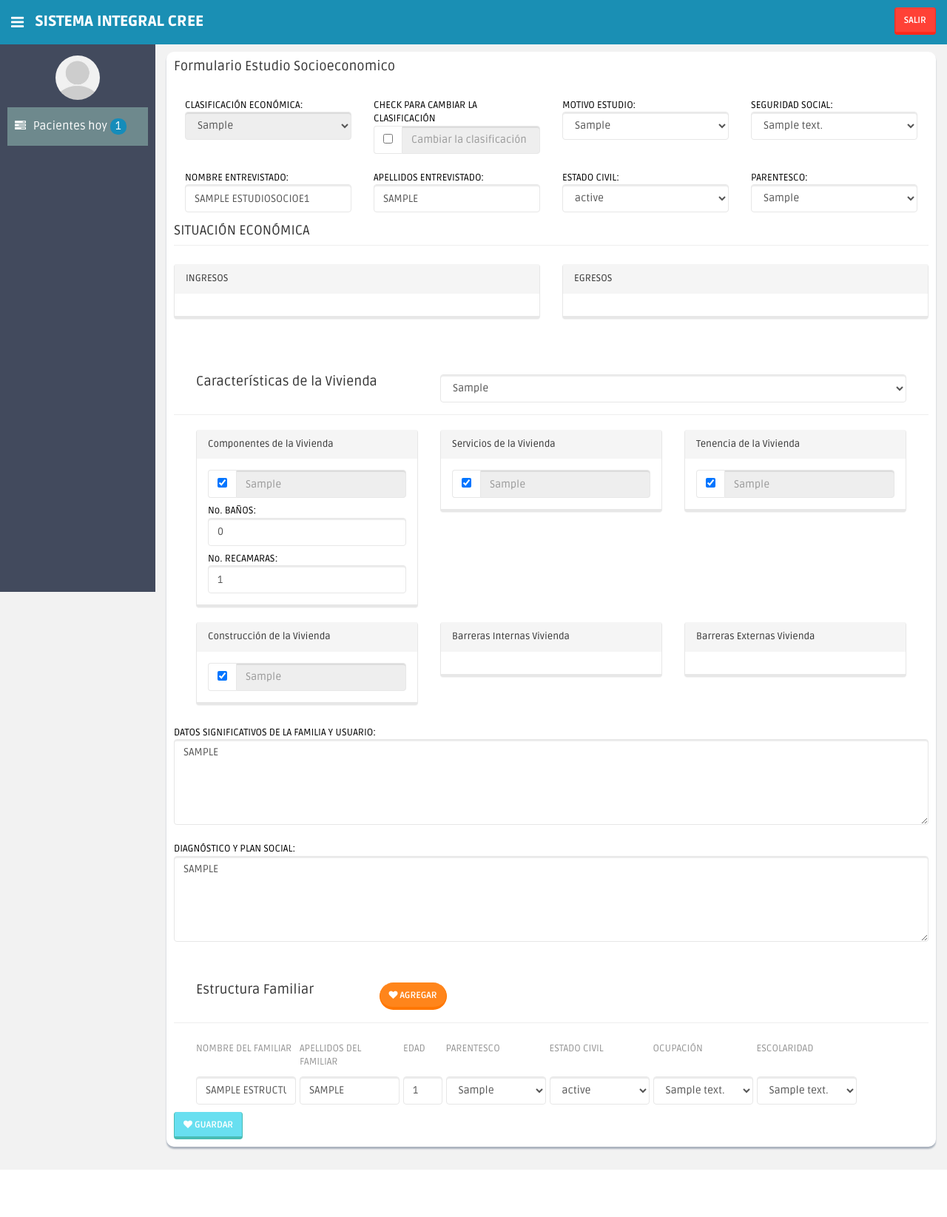
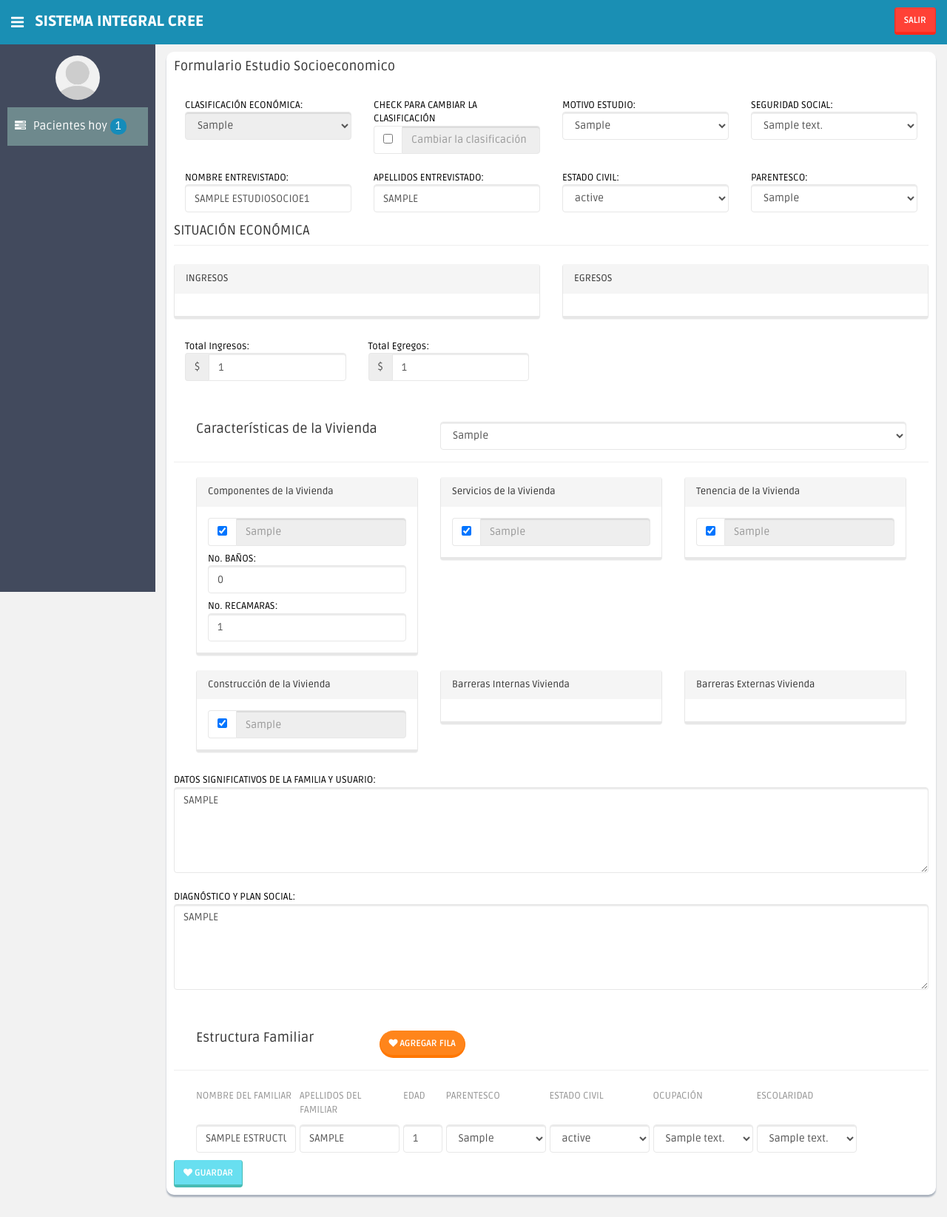
Before and after one commit to JanidHam/CREE, a Django app: template preconsulta/templates/preconsulta/PrevaloracionEstudioS.html in a window 1280 px wide. Shown: the whole page at 74% size. Before the commit the page ends 1581 px from the top, so only its background shows below. Run offline with Django 3.2, Linux system fonts and the light colour scheme; tables that the repository leaves empty hold one stand-in row (values such as "Sample post"); the template is opened without the code that fills it: values that come from a table or form of the project are taken from there, most other values are stand-ins (such as "Sample title", 1, 10 or a date in 2020); parts of the project's set-up code (start-up, migrations or seed data) failed here and were passed over; some libraries are stand-ins or nearby versions.

Commit message:
Se agrega una validacion, si la cantidad ingresa en campo de numero de baños y recaramas no es un numero se marca el error, igual en los ingresos y egresos, si se ingresa un valor que no sea un numero lo borra y lo deja en blanco

```diff
--- a/preconsulta/static/preconsulta/assets/js/revision_estudioS.js
+++ b/preconsulta/static/preconsulta/assets/js/revision_estudioS.js
@@ -119,9 +119,17 @@ function validEstudio() {
         if ($apellidoEntrevistado.val() !== '') {
             if ($cantidadBanios.val() !== '') {
                 if ($cantidadRecamaras.val() !== '') {
-                    return true;
+                    if (validIsNumber($cantidadRecamaras.val())) {
+                        if (validIsNumber($cantidadBanios.val())) {
+                            return true;
+                        } else {
+                            alert("La 'Cantidad de Baños' debe ser un número.");
+                        }
+                    } else {
+                        alert("La 'Cantidad de Recámaras' debe ser un número.");
+                    }
                 } else {
-                    alert("La 'Cantidad de Recamaras' no puede ir vacia.");
+                    alert("La 'Cantidad de Recámaras' no puede ir vacia.");
                 }
             } else {
                     alert("La 'Cantidad de Baños' no puede ir vacia.");
@@ -135,13 +143,21 @@ function validEstudio() {
     return false;
 }
 
+function validIsNumber(value) {
+  var pattern = /^\d+$/
+  return pattern.test(value)
+}
+
 function getTotalIngresos() {
     var tempTotal = 0
     for (var i = 0; i < $ingresos.length; i++) {
-        if ($ingresos[i].value !== "")
+        if ($ingresos[i].value !== "" && validIsNumber($ingresos[i].value)) {
             tempTotal += parseInt($ingresos[i].value)
-        else
-            console.log('no es numero')
+        }
+        else {
+            $ingresos[i].value = ""
+            //console.log($ingresos[i])
+        }
     }
     $excedente.val(tempTotal)
     //console.log($excedente.val())
@@ -150,10 +166,13 @@ function getTotalIngresos() {
 function getTotalEgresos() {
     var tempTotal = 0
     for (var i = 0; i < $egresos.length; i++) {
-        if ($egresos[i].value !== "")
+        if ($egresos[i].value !== "" && validIsNumber($egresos[i].value)) {
             tempTotal += parseInt($egresos[i].value)
-        else
-            console.log('no es numero')
+        }
+        else {
+            $egresos[i].value = ""
+            //console.log($egresos[i].value)
+        }
     }
     $deficit.val(tempTotal)
     //console.log($deficit.val())
--- a/preconsulta/templates/preconsulta/PrevaloracionEstudioS.html
+++ b/preconsulta/templates/preconsulta/PrevaloracionEstudioS.html
@@ -127,6 +127,20 @@
 								{% endfor %}
 							</div>
 						</div>
+						<div class="col-lg-6">
+							<label for="deficit" class="control-label">Total Ingresos:</label>
+							<div class="input-group">
+								<span class="input-group-addon">$</span>
+								<input type="text" class="form-control" id="excedente" placeholder="EXCEDENTE" value="{% if estudioSE2 %}{{estudioSE2.excedente}}{% else %}0{% endif %}">
+							</div>
+						</div>
+						<div class="col-lg-6">
+							<label for="deficit" class="control-label">Total Egregos:</label>
+							<div class="input-group">
+								<span class="input-group-addon">$</span>
+								<input type="text" class="form-control" id="deficit" placeholder="DEFICIT"value="{% if estudioSE2 %}{{estudioSE2.deficit}}{% else %}0{% endif %}">
+							</div>
+						</div>
 					</div>
 					<div class="col-lg-6">
 						<div class="panel panel-default">
@@ -158,16 +172,6 @@
 									{% endif %}
 								{% endfor %}
 							</div>
-						</div>
-					</div>
-					<div class="col-lg-4 hidden">
-						<div class="input-group">
-							<span class="input-group-addon">$</span>
-							<input type="text" class="form-control" id="deficit" placeholder="DEFICIT"value="{% if estudioSE2 %}{{estudioSE2.deficit}}{% else %}0{% endif %}">
-						</div>
-						<div class="input-group">
-							<span class="input-group-addon">$</span>
-							<input type="text" class="form-control" id="excedente" placeholder="EXCEDENTE" value="{% if estudioSE2 %}{{estudioSE2.excedente}}{% else %}0{% endif %}">
 						</div>
 					</div>
 				</div>
@@ -347,7 +351,7 @@
 						<h4 class="mb">Estructura Familiar</h4>
 					</div>
 					<div class="col-lg-1">
-						<button type="button" class="btn btn-round btn-warning" id="addEstructuraFamiliar"><i class="fa fa-heart"></i> Agregar</button>
+						<button type="button" class="btn btn-round btn-warning" id="addEstructuraFamiliar"><i class="fa fa-heart"></i> Agregar Fila</button>
 					</div>
 				</div>
 				<div class="col-lg-12">
```
